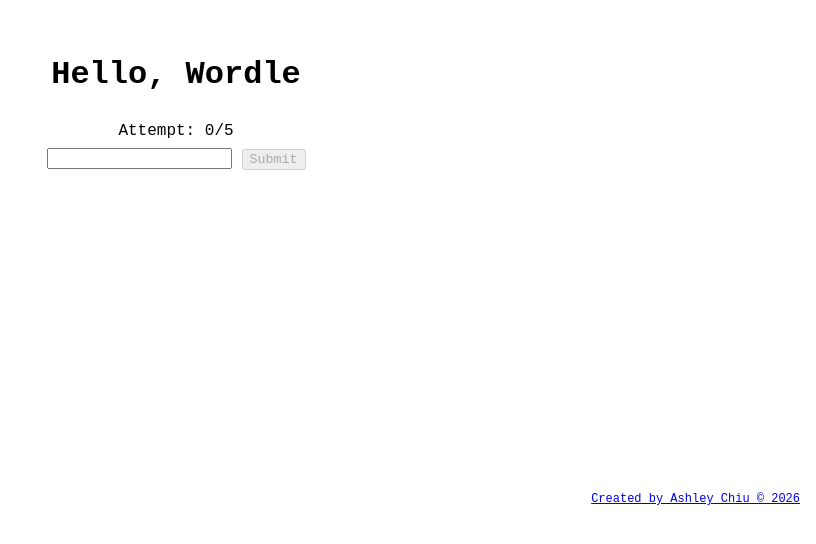
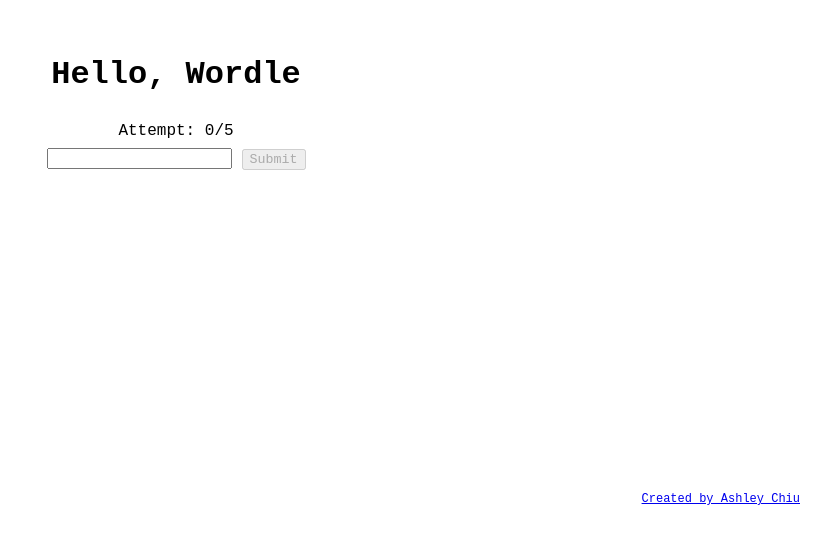
Before and after one commit to ashychiu/wordle, a React (Create React App) app: page / in a window 1280 px wide. Shown: the part 244-788 px from the top of the page, without its empty margins (464-1280 px from the left). Built offline with nearby package versions, Linux system fonts and the light colour scheme.

Commit message:
Remove redundant logic

```diff
--- a/src/App.js
+++ b/src/App.js
@@ -46,7 +46,6 @@ export default function App() {
     setInput('');
     setSecret(words[Math.floor(Math.random() * words.length)]);
   };
-  const isDisabled = attempt >= MAX_ATTEMPTS;
 
   return (
     <>
@@ -77,15 +76,14 @@ export default function App() {
               maxLength={MAX_LENGTH}
               value={input}
               onChange={handleChange}
-              disabled={isDisabled}
             />
 
             <button
               onClick={handleSubmit}
-              disabled={!input || isDisabled}
+              disabled={!input}
               className="button"
               style={{
-                cursor: !input || isDisabled ? 'not-allowed' : 'pointer',
+                cursor: !input ? 'not-allowed' : 'pointer',
                 marginLeft: '10px',
               }}
             >
@@ -134,7 +132,7 @@ export default function App() {
       </div>
       <footer className="footer">
         <a href="https://github.com/ashychiu/" target="_blank" rel="noreferrer">
-          <span>Created by Ashley Chiu © 2026</span>
+          <span>Created by Ashley Chiu</span>
         </a>
       </footer>
     </>
```
